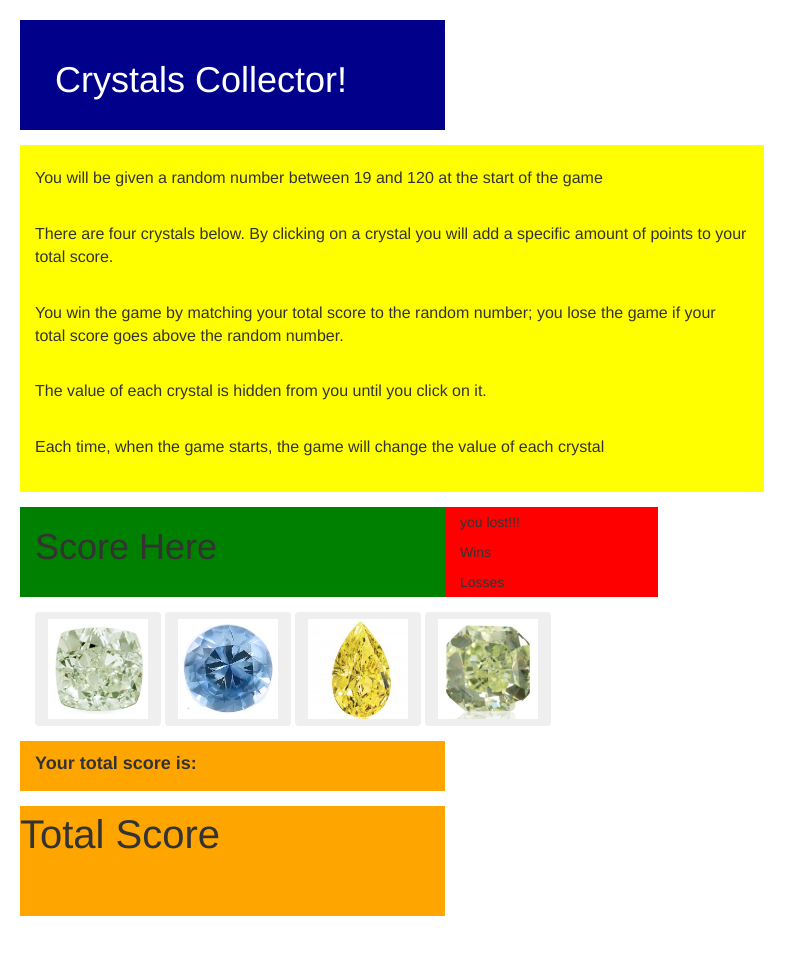
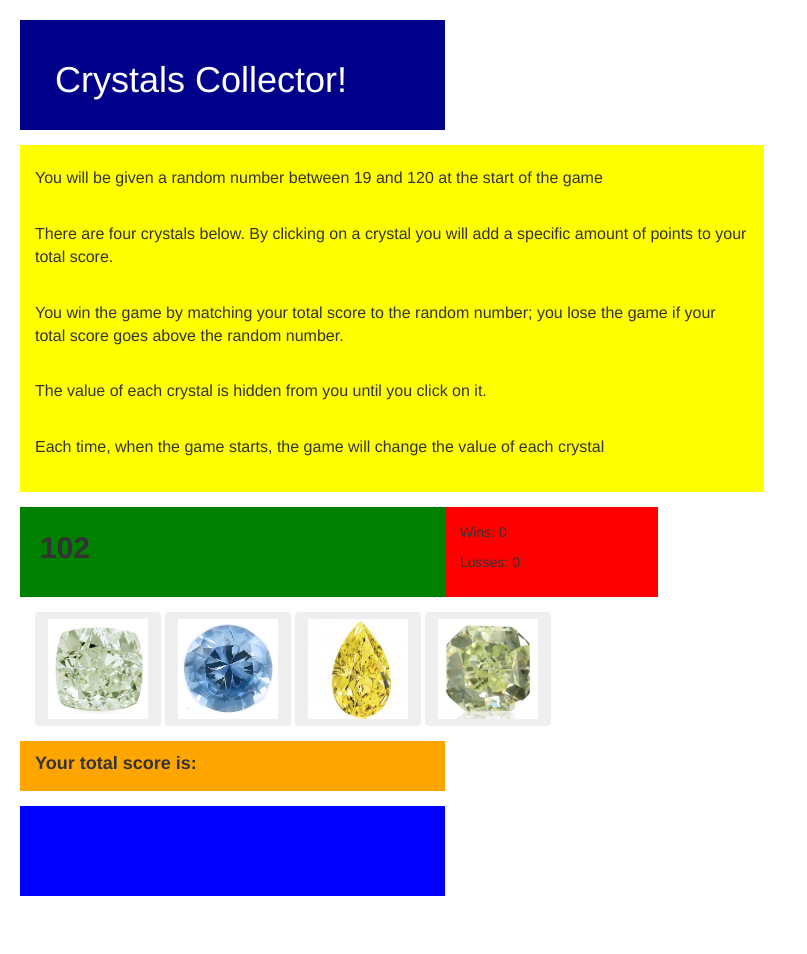
Before and after one commit to stevenllerner/week-4-game, a plain HTML site: page index.html in a window 1280 px wide. Shown: the whole page, without its empty margins (0-807 px from the left). Drawn offline with nearby package versions, Linux system fonts and the light colour scheme.

Commit message:
intermediate save

```diff
--- a/assets/css/style.css
+++ b/assets/css/style.css
@@ -26,6 +26,9 @@ body {
 	background-color: green;
 	height:90px;
 	vertical-align: center;
+	font-size: 30px;
+	font-weight: bold;
+	padding: 20px;
 }
 
 .outcome {
@@ -40,7 +43,8 @@ body {
 }
 
 .reportOut2 {
-	background-color: orange;
+	background-color: blue;
+	height: 90px;
 	margin-left: -15px;
 }
 .att {
@@ -55,6 +59,7 @@ body {
 }
 
 .pO2 {
-	height: 100px;
+	padding: 10px 0px 5px 15px;
 	font-size:40px;
+	font-weight: bold;
 }
--- a/assets/javascript/game.js
+++ b/assets/javascript/game.js
@@ -0,0 +1,61 @@
+var wins;
+var losses;
+var target;
+var diamondNum;
+var blueNum;
+var yellowNum;
+var greenNum;
+var score;
+var selection;
+
+//Sets wins=0 and losses=0 and displays
+function initializeDisplays() {
+	wins = 0;
+	losses = 0;
+	$(".p2").html("Wins: " + wins);
+	$(".p3").html("Losses: " + losses);
+};
+//Sets target and gem values
+function initializeValues() {
+	target = Math.floor(Math.random() * 102) + 19;
+	diamondNum = Math.floor(Math.random() * 19) + 1;
+	blueNum = Math.floor(Math.random() * 19) + 1;
+	yellowNum = Math.floor(Math.random() * 19) + 1;
+	greenNum = Math.floor(Math.random() * 19) + 1;
+};
+
+//Displays target and score of zero at start of game
+function initializeGame() {
+	$(".target").html(target);
+	score = 0;
+	$(".pO2").html(score);
+};
+
+initializeDisplays();
+initializeValues();
+console.log(diamondNum);
+console.log(blueNum);
+console.log(yellowNum);
+console.log(greenNum);
+initializeGame();
+console.log(target);
+console.log(score);
+
+//if (score < target) {
+	$(".diamond").click(function(){
+		selection=diamondNum;
+	});
+	$(".blue").click(function(){
+		selection=blueNum;
+	});
+	$(".yellow").click(function(){
+		selection=yellowNum;
+	});
+	$(".green").click(function(){
+		selection=greenNum;
+	});
+	score = score + selection;
+	$(".reportOut2").html(score);
+//}
+console.log(selection);
+console.log(score);
--- a/index.html
+++ b/index.html
@@ -5,6 +5,8 @@
 	<meta name="viewport" content="width=device-width, initial-scale=1.0">
 	<link rel="stylesheet" type="text/css" href="https://maxcdn.bootstrapcdn.com/bootstrap/3.3.7/css/bootstrap.min.css">
 	<link rel="stylesheet" type="text/css" href="assets/css/style.css">
+	<script src="https://ajax.googleapis.com/ajax/libs/jquery/3.2.1/jquery.min.js"></script>
+
 	<title>week-4-game</title>
 </head>
 
@@ -35,21 +37,21 @@
 
 	<div class="row">
 		<div class="col-lg-4 target">
-			<h1>Score Here</h1>
+			<h1>Target</h1>
 		</div>
 		<div class="col-lg-2 outcome">
-			<p class="p1">you lost!!!</p>
-			<p class="p2">Wins</p>
-			<p class="p3"> Losses</p>
+			<p class="p1"></p>
+			<p class="p2">Wins:   </p>
+			<p class="p3">Losses: </p>
 		</div>
 	</div>
 
 	<div class="row">
 		<div class="col-lg-6">
-			<button class="btn button1"><img class="att" src="assets/images/diamond.jpg";></button>
-			<button class="btn button2"><img class="att" src="assets/images/blue.jpg";></button>
-			<button class="btn button3"><img class="att" src="assets/images/yellow.jpg";></button>
-			<button class="btn button4"><img class="att" src="assets/images/green.jpg";></button>
+			<button class="btn button1 diamond"><img class="att" src="assets/images/diamond.jpg";></button>
+			<button class="btn button2 blue"><img class="att" src="assets/images/blue.jpg";></button>
+			<button class="btn button3 yellow"><img class="att" src="assets/images/yellow.jpg";></button>
+			<button class="btn button4 green"><img class="att" src="assets/images/green.jpg";></button>
 		</div>
 	</div>
 
@@ -76,5 +78,8 @@
 
 
 </container>
+
+<script type="text/javascript" src="./assets/javascript/game.js"></script>
+
 </body>
 </html>
```
